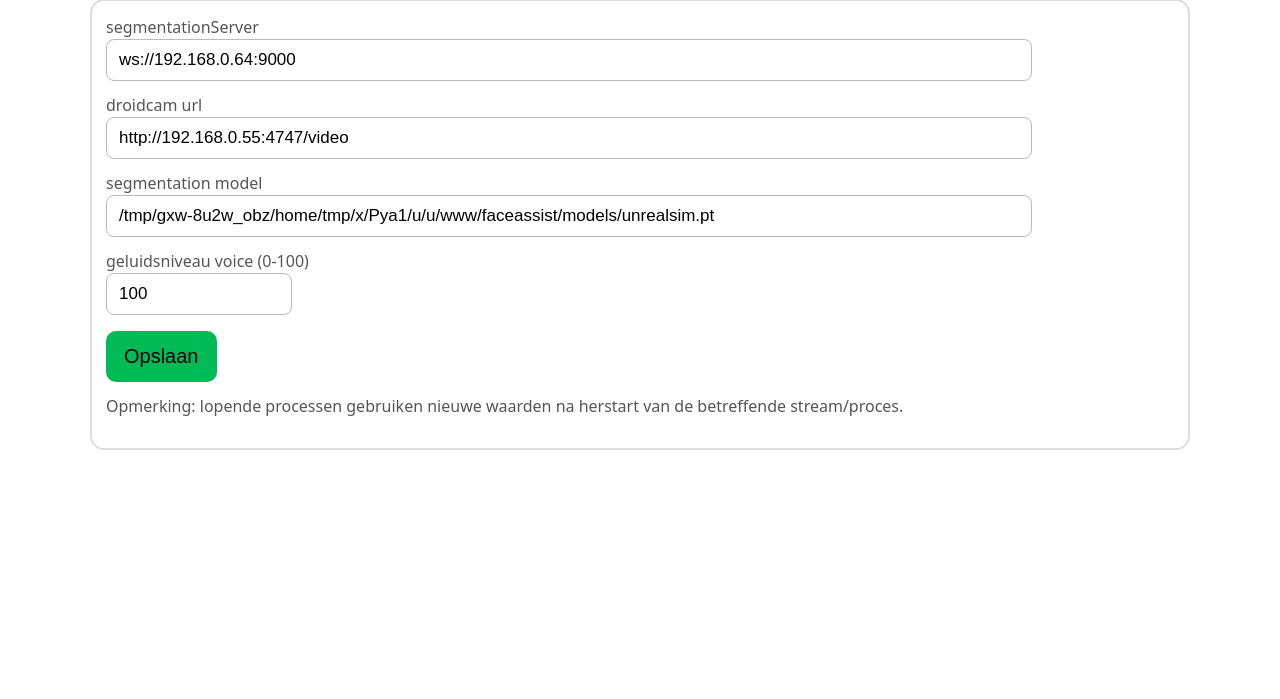
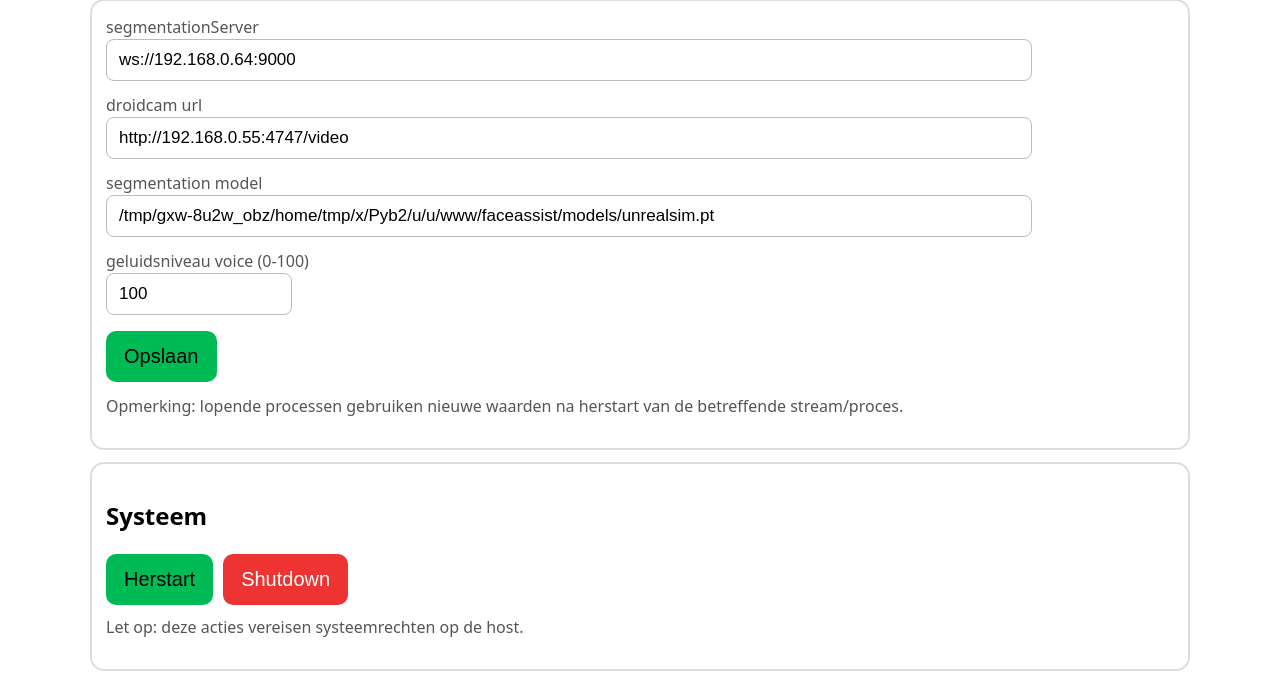
Before and after one commit to mdequanter/jetsonOrin, a Flask app: page /settings in a window 1280 px wide. Shown: the part 248-947 px from the top of the page. Before the commit the page ends 698 px from the top, so only its background shows below. Run offline with Flask 3, Linux system fonts and the light colour scheme; some libraries are stand-ins or nearby versions.

Commit message:
shutdown

```diff
--- a/faceassist/app.py
+++ b/faceassist/app.py
@@ -1554,6 +1554,40 @@ def settings_page():
     )
 
 
+def _run_system_action_later(cmds):
+    def _worker():
+        time.sleep(1.0)
+        for cmd in cmds:
+            try:
+                res = subprocess.run(cmd, stdout=subprocess.DEVNULL, stderr=subprocess.DEVNULL, check=False)
+                if res.returncode == 0:
+                    break
+            except Exception:
+                continue
+    t = threading.Thread(target=_worker, daemon=True)
+    t.start()
+
+
+@app.route("/settings/restart", methods=["POST"])
+def settings_restart():
+    # Probeer systemd eerst; fallback naar klassieke tools.
+    _run_system_action_later([
+        ["systemctl", "reboot"],
+        ["reboot"],
+    ])
+    return redirect(url_for("settings_page", level="ok", msg="Herstart aangevraagd."))
+
+
+@app.route("/settings/shutdown", methods=["POST"])
+def settings_shutdown():
+    _run_system_action_later([
+        ["systemctl", "poweroff"],
+        ["shutdown", "-h", "now"],
+        ["poweroff"],
+    ])
+    return redirect(url_for("settings_page", level="ok", msg="Shutdown aangevraagd."))
+
+
 @app.route("/camera")
 def camera_page():
     source = (request.args.get("source") or get_stream_source()).strip().lower()
--- a/faceassist/templates/settings.html
+++ b/faceassist/templates/settings.html
@@ -48,4 +48,19 @@
       Opmerking: lopende processen gebruiken nieuwe waarden na herstart van de betreffende stream/proces.
     </p>
   </form>
+
+  <div class="card">
+    <h2>Systeem</h2>
+    <div style="display:flex; gap:10px; flex-wrap:wrap;">
+      <form method="post" action="{{ url_for('settings_restart') }}" style="margin:0;">
+        <button class="btn btn-primary" type="submit" onclick="return confirm('Ben je zeker dat je wilt herstarten?');">Herstart</button>
+      </form>
+      <form method="post" action="{{ url_for('settings_shutdown') }}" style="margin:0;">
+        <button class="btn btn-danger" type="submit" onclick="return confirm('Ben je zeker dat je wilt afsluiten?');">Shutdown</button>
+      </form>
+    </div>
+    <p class="muted" style="margin-top:10px;">
+      Let op: deze acties vereisen systeemrechten op de host.
+    </p>
+  </div>
 {% endblock %}
```
